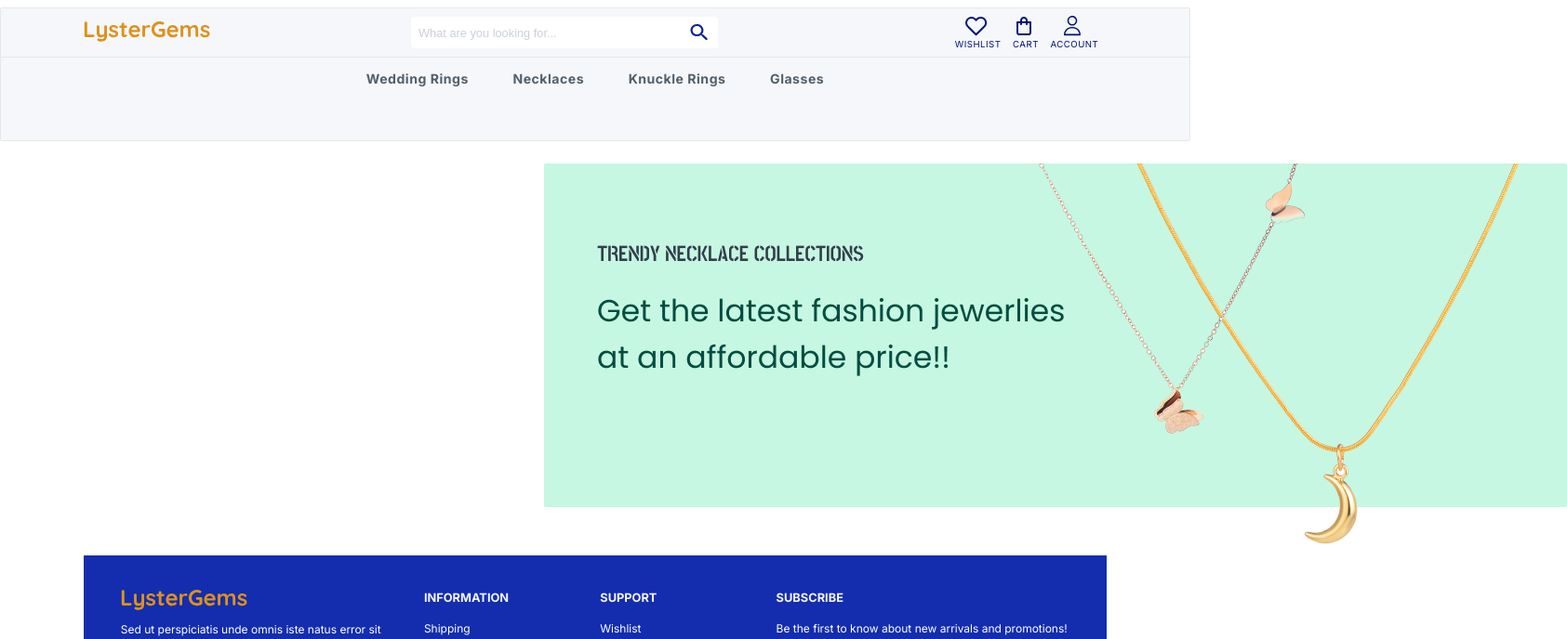
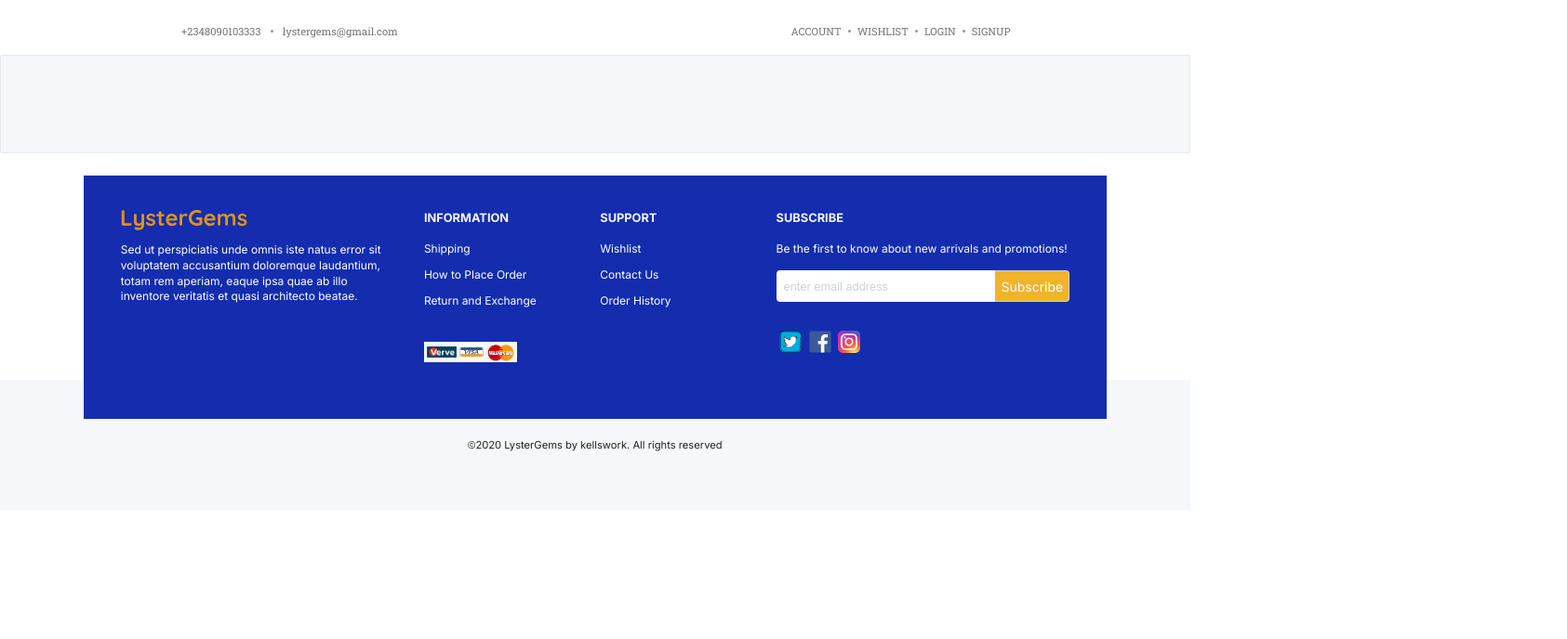
Before and after one commit to Kellswork/shopping-site-frontend, a React app: page / in a window 1280 px wide. Shown: the top 688 px of the page at 93% size, 1685 px wide, since content can reach past the window. Built offline with nearby package versions, Linux system fonts and the light colour scheme; what styled-components-modifiers would draw is missing.

Commit message:
add style for top nav

```diff
--- a/public/index.html
+++ b/public/index.html
@@ -3,10 +3,7 @@
   <head>
     <meta charset="UTF-8" />
     <meta name="viewport" content="width=device-width, initial-scale=1.0" />
-    <link href="https://fonts.googleapis.com/css2?family=Inter:wght@400;700&family=Roboto:wght@400;700&display=swap" rel="stylesheet">
-    <title>Shopping site</title>
-  </head>
-
+    <link href="https://fonts.googleapis.com/css2?family=Inter:wght@400;700&family=Roboto+Slab&display=swap" rel="stylesheet">
   <body>
     <div id="root"></div>
   </body>
--- a/src/components/organisms/styled/styledFooter.js
+++ b/src/components/organisms/styled/styledFooter.js
@@ -10,7 +10,7 @@ import {
 export const MainContainer = styled.div`
   margin-top: ${spacingUnit[5]};
   width: 100%;
-  max-width: 1400px;
+  max-width: 1300px;
   position: relative;
   margin: 0 auto;
   font-family: ${headerFont};
--- a/src/components/pages/LandingPage.jsx
+++ b/src/components/pages/LandingPage.jsx
@@ -1,24 +1,87 @@
 import React from 'react'
 import styled from 'styled-components'
-import { Nav, Footer } from '../organisms'
+import { Footer } from '../organisms'
 import { Container } from './~styledPages'
 import headerImage from '../../asset/header-card.png'
+import { Div } from '../organisms/styled'
+import {
+  headerFont,
+  fontWeight,
+  neutrals,
+  spacingUnit,
+  typeScale,
+  textFont,
+  radius,
+} from '../../utils'
 
-const Div = styled.div`
+export const BottomNav = styled.div`
   width: 100%;
-  max-width: 110px;
+  max-width: 1300px;
+  height: 106px;
+  border: 1px solid ${neutrals.lightgrey200};
+  position: relative;
+  display: flex;
+  flex-direction: column;
+  box-sizing: border-box;
+  margin-bottom: ${spacingUnit[5]};
+  background: ${neutrals.lightgrey100};
+  border-radius: ${radius.xs};
 `
+
+export const TopNav = styled.div`
+  display: flex;
+  width: 100%;
+  max-width: 900px;
+  justify-content: space-between;
+  align-items: center;
+  font-size: ${typeScale.copyRightText};
+  font-family: ${textFont};
+  padding: 20px;
+  color: #373737b0;
+  .left-content {
+    display: flex;
+    align-items: center;
+    justify-content: space-around;
+    width: 27%;
+  }
+  .right-content {
+    display: flex;
+    align-items: center;
+    justify-content: space-around;
+    width: 27%;
+  }
+`
+
+const TinyCircle = () => (
+  <div
+    style={{
+      width: '3px',
+      height: '3px',
+      borderRadius: '50%',
+      backgroundColor: '#2d2b2b82',
+    }}
+  ></div>
+)
+
 export const LandingPage = () => (
   <Container>
-    <Nav />
-    <Div>
-      <header>
-        <div className="carousel">
-          <img src={headerImage} alt="header-necklace card" />
-        </div>
-      </header>
-      <div className="categories"></div>
-    </Div>
+    <TopNav>
+      <div className="left-content">
+        <p>+2348090103333</p>
+        <TinyCircle />
+        <p>lystergems@gmail.com</p>
+      </div>
+      <div className="right-content">
+        <p>ACCOUNT</p>
+        <TinyCircle />
+        <p>WISHLIST</p>
+        <TinyCircle />
+        <p>LOGIN</p>
+        <TinyCircle />
+        <p>SIGNUP</p>
+      </div>
+    </TopNav>
+    <BottomNav></BottomNav>
     <Footer />
   </Container>
 )
--- a/src/utils/typography.js
+++ b/src/utils/typography.js
@@ -1,5 +1,5 @@
 export const headerFont = "'Inter', sans-serif"
-export const textFont = "'Roboto', sans-serif'"
+export const textFont = "'Roboto Slab', serif"
 
 export const typeScale = {
   H1: '2.4rem',
@@ -13,7 +13,6 @@ export const typeScale = {
   helperText: '0.8rem',
   copyRightText: '0.7rem',
   smallText: '0.6rem',
-
 }
 
 export const fontWeight = {
```
